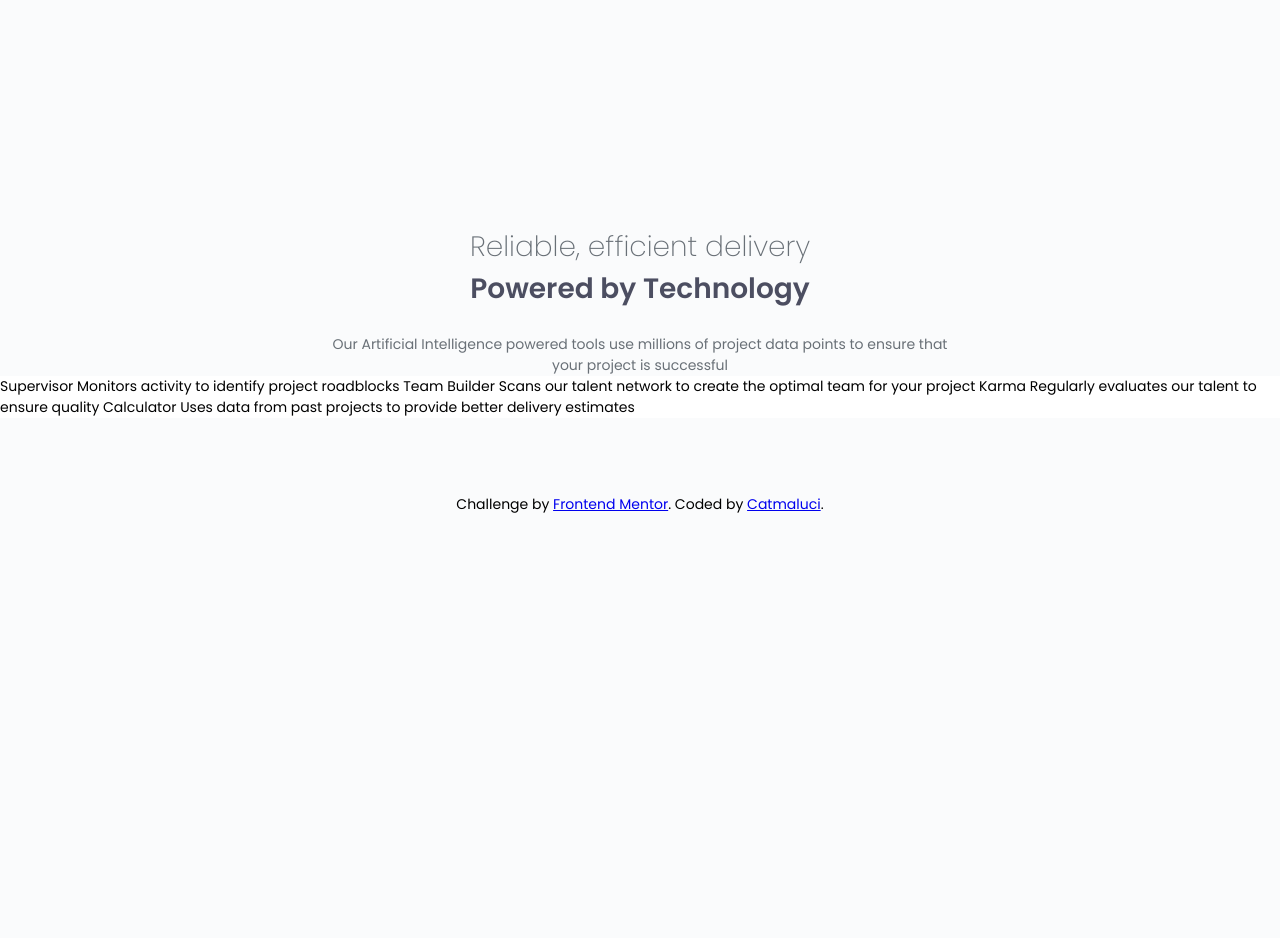
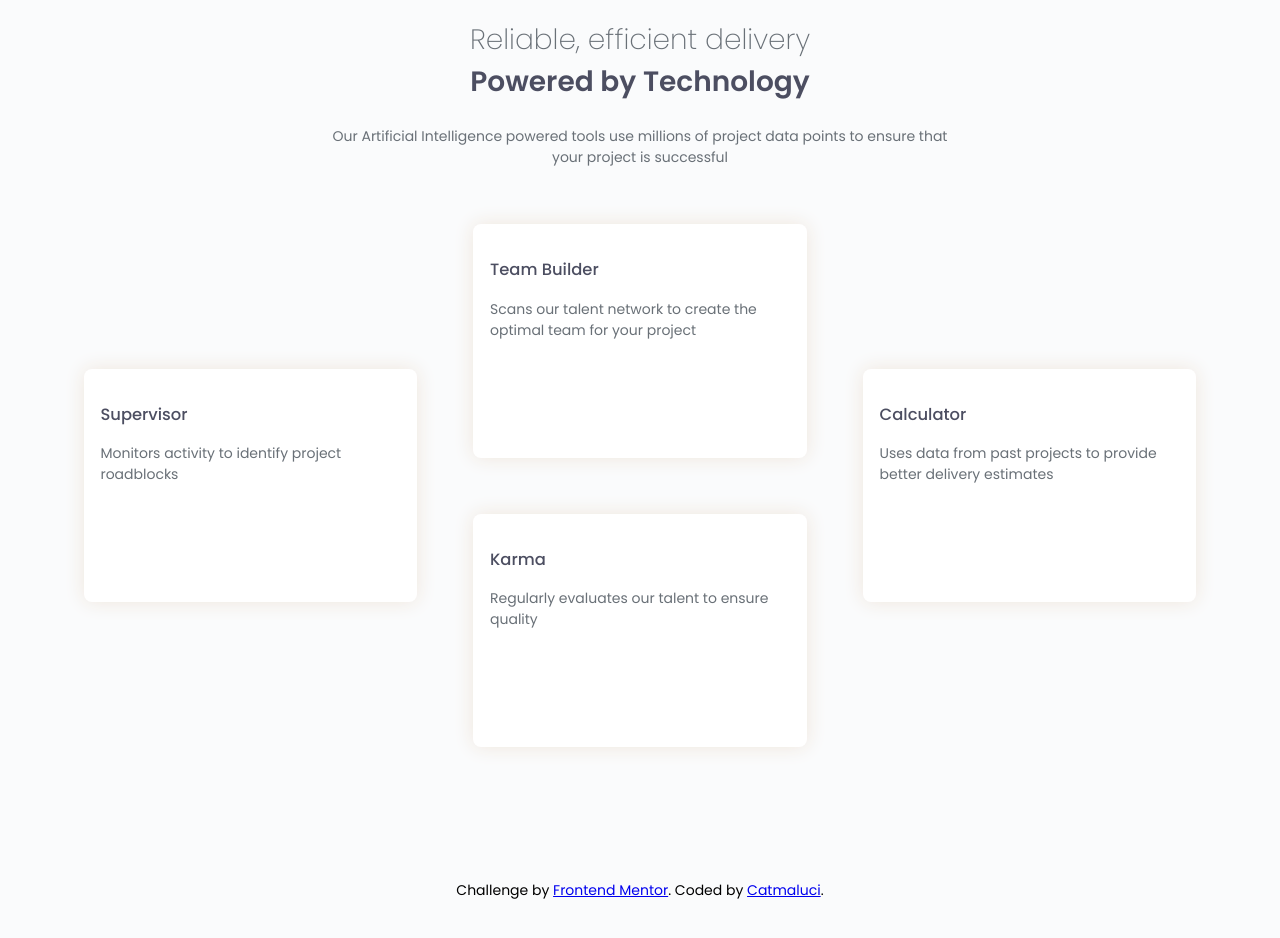
Before and after one commit to catmaluci/four-card-section, a plain HTML site: page index.html in a window 1280 px wide. Before the commit the page ends 800 px from the top, so only its background shows below. Drawn offline with Linux system fonts and the light colour scheme.

Commit message:
creation cards layout

```diff
--- a/index.html
+++ b/index.html
@@ -1,20 +1,34 @@
 <!DOCTYPE html>
 <html lang="en">
   <head>
-  <meta charset="UTF-8">
-  <meta name="viewport" content="width=device-width, initial-scale=1.0"> <!-- displays site properly based on user's device -->
+    <meta charset="UTF-8" />
+    <meta name="viewport" content="width=device-width, initial-scale=1.0" />
+    <!-- displays site properly based on user's device -->
 
-  <link rel="icon" type="image/png" sizes="32x32" href="./images/favicon-32x32.png">
+    <link
+      rel="icon"
+      type="image/png"
+      sizes="32x32"
+      href="./images/favicon-32x32.png"
+    />
     <link rel="stylesheet" href="style.css" />
-  <link rel="preconnect" href="https://fonts.googleapis.com">
-<link rel="preconnect" href="https://fonts.gstatic.com" crossorigin>
-<link href="https://fonts.googleapis.com/css2?family=Poppins:ital,wght@0,100;0,200;0,300;0,400;0,500;0,600;0,700;0,800;0,900;1,100;1,200;1,300;1,400;1,500;1,600;1,700;1,800;1,900&display=swap" rel="stylesheet">
+    <link rel="preconnect" href="https://fonts.googleapis.com" />
+    <link rel="preconnect" href="https://fonts.gstatic.com" crossorigin />
+    <link
+      href="https://fonts.googleapis.com/css2?family=Poppins:ital,wght@0,100;0,200;0,300;0,400;0,500;0,600;0,700;0,800;0,900;1,100;1,200;1,300;1,400;1,500;1,600;1,700;1,800;1,900&display=swap"
+      rel="stylesheet"
+    />
     <title>Frontend Mentor | Four card feature section</title>
 
     <!-- Feel free to remove these styles or customise in your own stylesheet 👍 -->
     <style>
-    .attribution { font-size: 11px; text-align: center; }
-    .attribution a { color: hsl(228, 45%, 44%); }
+      .attribution {
+        font-size: 11px;
+        text-align: center;
+      }
+      .attribution a {
+        color: hsl(228, 45%, 44%);
+      }
     </style>
   </head>
   <body>
@@ -22,27 +36,33 @@
       <h1>Reliable, efficient delivery</h1>
       <h2>Powered by Technology</h2>
 
-  Our Artificial Intelligence powered tools use millions of project data points
-  to ensure that your project is successful
+      Our Artificial Intelligence powered tools use millions of project data
+      points to ensure that your project is successful
     </header>
 
     <main>
-  Supervisor
-  Monitors activity to identify project roadblocks
-
-  Team Builder
-  Scans our talent network to create the optimal team for your project
-
-  Karma
-  Regularly evaluates our talent to ensure quality
-
-  Calculator
-  Uses data from past projects to provide better delivery estimates
+      <section class="supervisor">
+        <h3>Supervisor</h3> Monitors activity to identify project roadblocks
+      </section>
+      <div class="teambuilder-karma">
+        <section class="team-builder">
+          <h3>Team Builder</h3> Scans our talent network to create the optimal team for
+          your project
+        </section>
+        <section class="karma">
+         <h3> Karma </h3>Regularly evaluates our talent to ensure quality
+        </section>
+      </div>
+       <section class="calculator">
+      <h3>Calculator </h3>Uses data from past projects to provide better delivery estimates
+      </section>
     </main>
 
     <footer>
       Challenge by
-    <a href="https://www.frontendmentor.io?ref=challenge" target="_blank">Frontend Mentor</a>. Coded by <a href="https://github.com/catmaluci">Catmaluci</a>.
+      <a href="https://www.frontendmentor.io?ref=challenge" target="_blank"
+        >Frontend Mentor</a
+      >. Coded by <a href="https://github.com/catmaluci">Catmaluci</a>.
     </footer>
   </body>
 </html>
--- a/style.css
+++ b/style.css
@@ -1,4 +1,3 @@
-
 :root {
   --color-white: hsl(0, 0%, 100%);
   --color-grey-500: hsl(234, 12%, 34%);
@@ -9,7 +8,7 @@
 }
 
 body {
-  background-color: #FAFBFC;
+  background-color: #fafbfc;
   min-height: 100vh;
   margin: 0;
   display: flex;
@@ -20,7 +19,6 @@ body {
 }
 
 header {
-
   display: flex;
   justify-content: center;
   align-items: center;
@@ -32,25 +30,59 @@ header {
 
 h1 {
   font-weight: 200;
-   font-size: 2em;
-   margin-bottom: 0;
-   color: var(--color-grey-400);
+  font-size: 2em;
+  margin-bottom: 0;
+  color: var(--color-grey-400);
 }
 
 h2 {
   font-weight: 600;
   font-size: 2em;
   margin-top: 0;
-   color: var(--color-grey-500);
+  color: var(--color-grey-500);
 }
 main {
-  background-color: var(--color-white);
+  display: flex;
+  justify-content: center;
+  align-items: center;
+  flex-direction: row;
+  padding: 2em;
 
 }
 
+section {
+  background-color: var(--color-white);
+  height: 200px;
+  width:300px;
+  padding: 1.2em;
+  border-radius: 1em;
+  color: var(--color-grey-400);box-shadow: 0 0px 20px hsl(30, 38%, 90%);
+  border-radius: 8px;
+  overflow: hidden;
+  margin: 2em;
 
+}
+
+h3 {
+  font-weight: 500;
+  color: var(--color-grey-500);
+}
+.teambuilder-karma {
+  background-color: #fafbfc;
+   display: flex;
+  justify-content: center;
+  align-items: center;
+  flex-direction: column;
+  height: max-content;
+  overflow: hidden;
+
+}
+
+.team-builder {
+  height: 200px;
+  width:300px;
+}
 footer {
   margin: 6%;
-  bottom: 0;
   text-align: center;
 }
```
Lines whose indentation alone changed are shown as unchanged.
